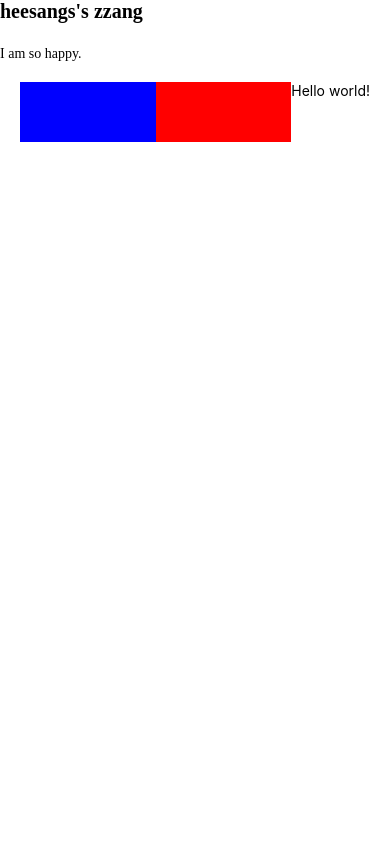
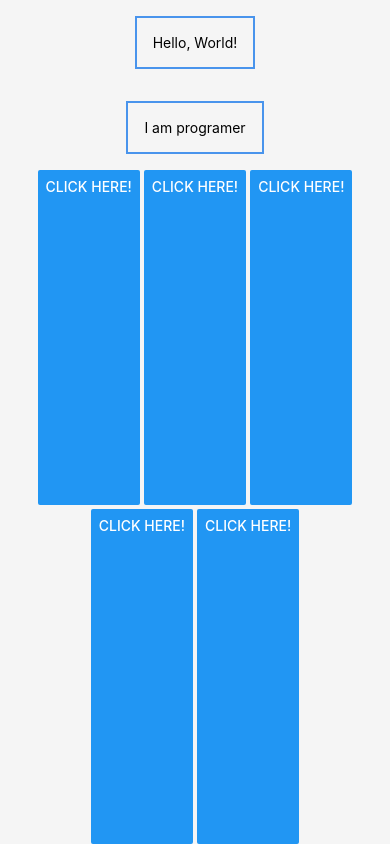
Before and after one commit to heesangs/reactnative_test, a React Native app: screen / in a window 390 px wide. Built offline with nearby package versions, Linux system fonts and the light colour scheme.

Commit message:
app styling

```diff
--- a/App.tsx
+++ b/App.tsx
@@ -1,47 +1,41 @@
+import { StyleSheet, Text, View, Button } from "react-native";
 
-import React,{useState} from 'react';
-import {SafeAreaView, View, Text, StyleSheet} from 'react-native';
-
-const ViewBoxesWithColorAndText = () => {
-  const [titleText, setTitleText] = useState("heesangs's zzang");
-  const bodyText = 'I am so happy.';
-
-  const onPressTitle = () => {
-    setTitleText("Bird's Nest[pressed]");
-  };
-
-  return(
-    <SafeAreaView style={{flex: 1}}>
-      <Text style={styles.baseText}>
-        <Text style={styles.titleText} onPress={onPressTitle}>
-          {titleText}
-          {'\n'}
-          {'\n'}
-        </Text>
-        <Text numberOfLines={5}>{bodyText}</Text>
-      </Text>
-      <View
-        style={{
-          flexDirection:'row',
-          height: 100,
-          padding: 20,
-        }}>
-          <View style={{backgroundColor:'blue', flex:1}}/>
-          <View style={{backgroundColor: 'red', flex:1}}/>
-          <Text>Hello world!</Text>
-        </View>
-      </SafeAreaView>
-  );
-};
+export default function App() {
+  return (
+    <View style={styles.container}>
+      <View style={styles.dummyText}>
+        <Text>Hello, World!</Text>
+      </View>
+      <Text style={styles.dummyText}>I am programer</Text>
+      <View style={styles.tableWrap}>
+        <Button title="click here!"/>
+        <Button title="click here!"/>
+        <Button title="click here!"/>
+        <Button title="click here!"/>
+        <Button title="click here!"/>
+      </View>
+    </View>
+  )
+}
 
 const styles = StyleSheet.create({
-  baseText: {
-    fontFamily: 'Cochin',
+  container : {
+    flex: 1,
+    backgroundColor: '#f5f5f5',
+    alignItems: 'center',
+    justifyContent: 'center'
   },
-  titleText: {
-    fontSize: 20,
-    fontWeight: 'bold'
+  dummyText: {
+    margin: 16,
+    borderColor: '#4994EC',
+    borderWidth: 2,
+    padding: 16,
+  },
+  tableWrap: {
+    flex: 1,
+    flexDirection: 'row',
+    flexWrap: 'wrap',
+    justifyContent: 'center',
+    gap: 4,
   }
-});
-
-export default ViewBoxesWithColorAndText;
+})
```
